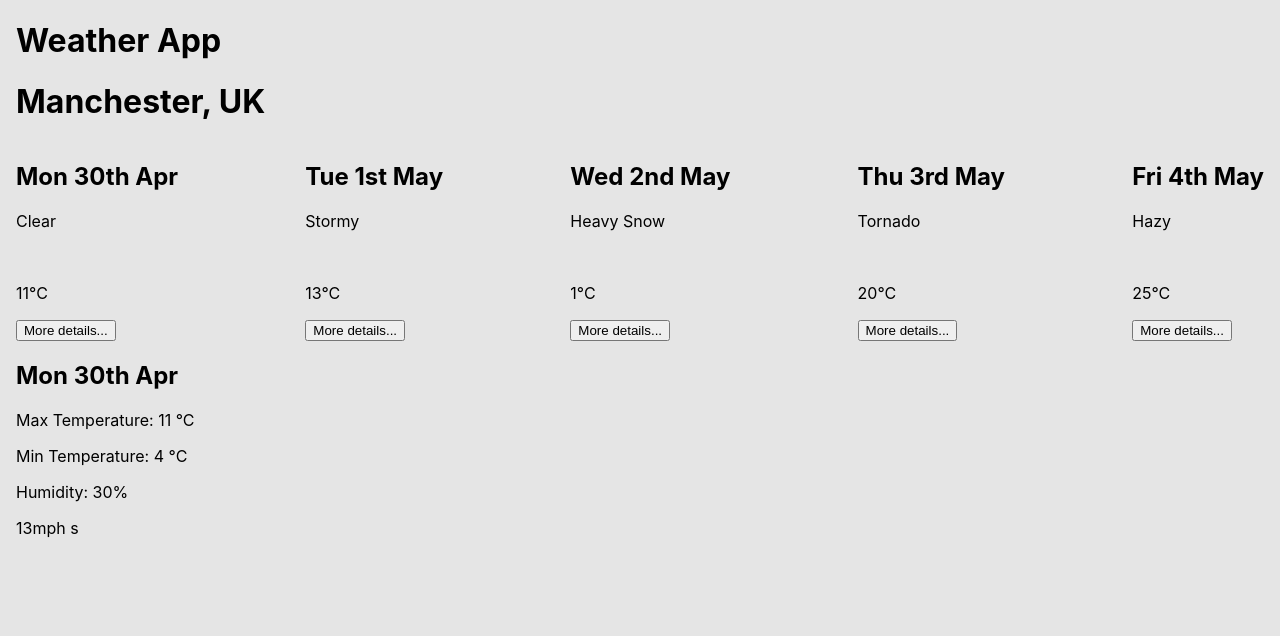
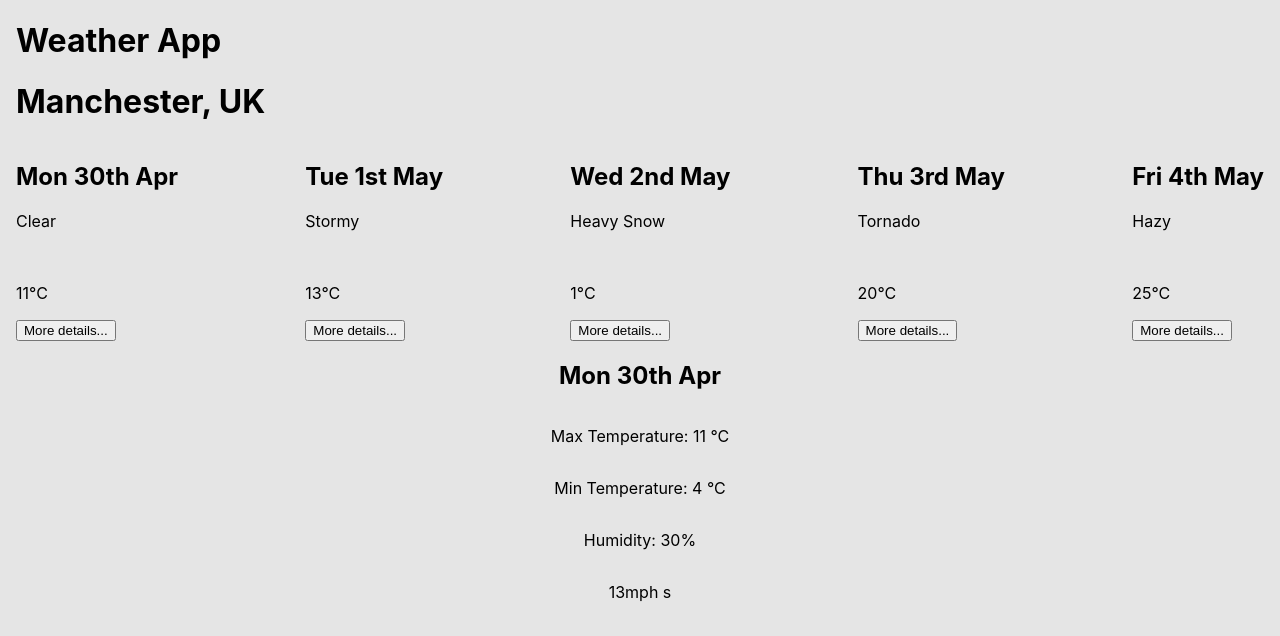
Before and after one commit to mike-shields-dev/weather-app, a React (Create React App) app: page / in a window 1280 px wide. Shown: the top 636 px of the page. Built offline with nearby package versions, Linux system fonts and the light colour scheme; some icons are missing.

Commit message:
style: ForecastDetails
Adds ForecastDetails.module.css and imports into ForecastDetails.js

```diff
--- a/src/components/ForecastDetails.jsx
+++ b/src/components/ForecastDetails.jsx
@@ -1,10 +1,11 @@
 import React from "react";
 import PropTypes from "prop-types";
+import styles from "../styles/ForecastDetails.module.css";
 import FormattedDate from "./FormattedDate";
 
 export default function ForecastDetails({ date, temperature, humidity, wind }) {
   return (
-    <div className="forecast-details" data-testid="forecast-details">
+    <div className={styles["forecast-details"]} data-testid="forecast-details">
       <h2
         className="forecast-details__date"
         data-testid="forecast-details-date"
--- /dev/null
+++ b/src/styles/ForecastDetails.module.css
@@ -0,0 +1,4 @@
+.forecast-details {
+    display: grid;
+    place-items: center;
+}
```
